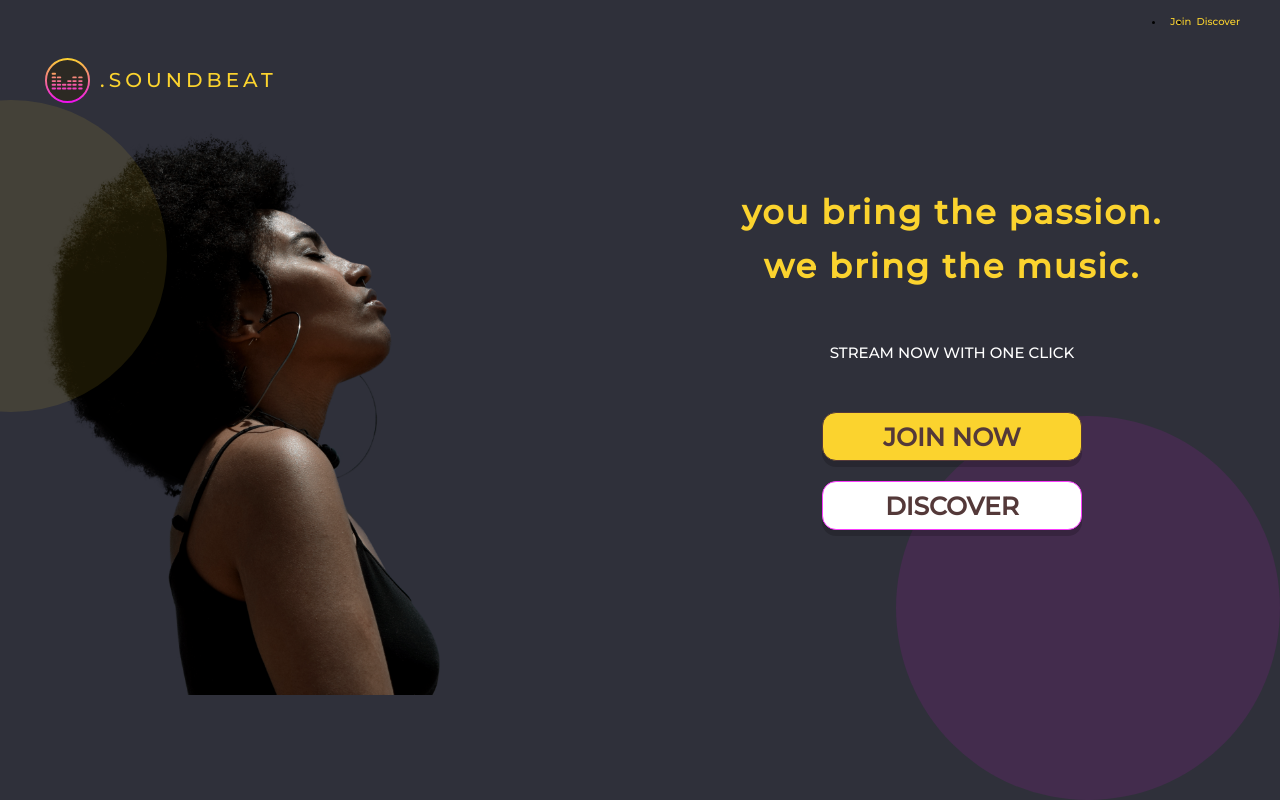
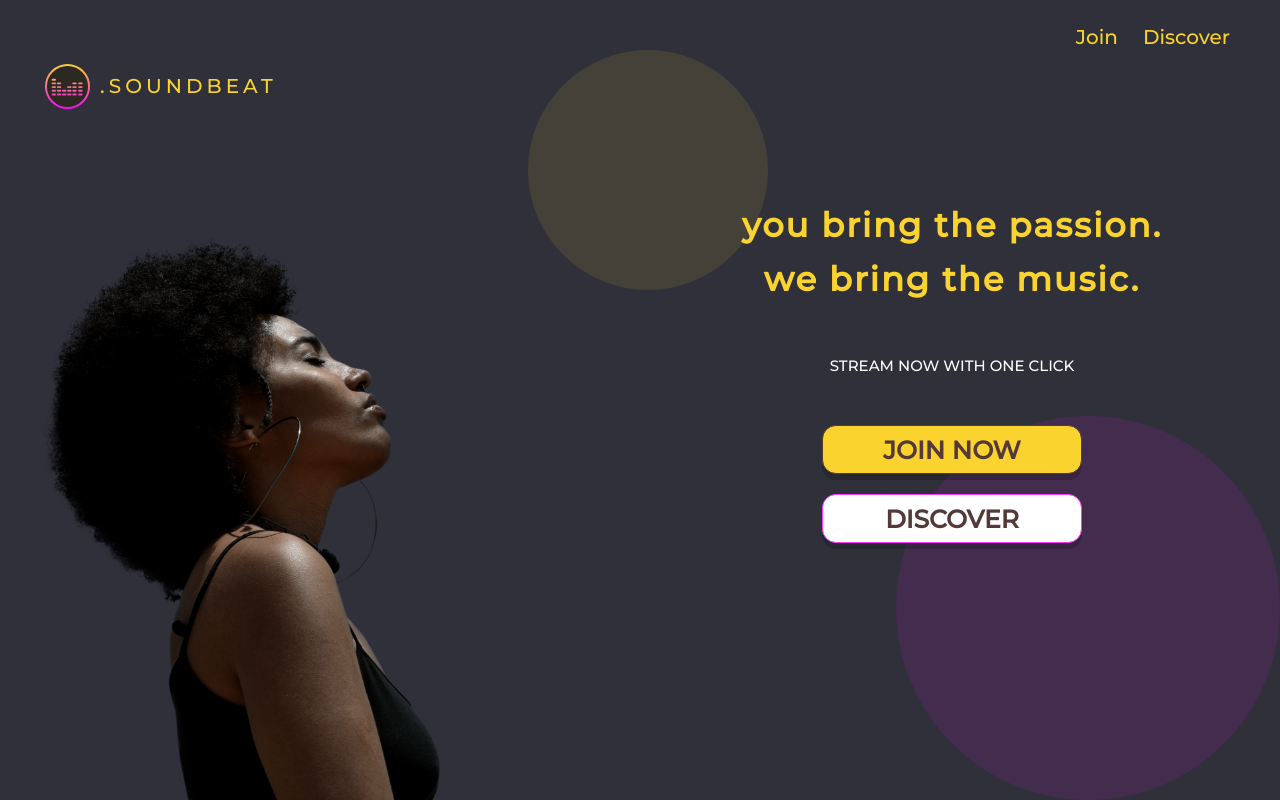
Before and after one commit to arash-aloha/.Soundbeat, a plain HTML site: page index.html in a window 1280 px wide. Drawn offline with Linux system fonts and the light colour scheme.

Commit message:
mobile done-ish

```diff
--- a/css-styla/firstpage.css
+++ b/css-styla/firstpage.css
@@ -84,7 +84,13 @@ h1, h2, h3, h4 {
 
 
 
+.cover-girl {
+display: none;
+}
 
+.header-page1--logo nav {
+display: none;
+}
 
 
 
@@ -173,12 +179,12 @@ h1, h2, h3, h4 {
 
 .circle-1-mobile {
 position: absolute;
-    height: 39vh;
-    width: 39vh;
+height: 43vh;
+width: 43vh;
 background: rgba(251, 211, 46, .1);
 border-radius: 50%;
 z-index: 0;
-    top: 100px;
+top: 70px;
 left: -145px;
 overflow: hidden;
 
@@ -203,6 +209,8 @@ h1, h2, h3, h4 {
 }
 
 
+/* DESKTOP & TABLET */
+
 @media screen and (min-width: 1000px) {
 
 .flex-container {
@@ -213,20 +221,9 @@ h1, h2, h3, h4 {
     width: 100%;
 }
 
-    .midsection-page1 {
-        width: 48%;
-    }
+.header-page1--logo nav {
+    display: flex;
 
-    .cover-girl {
-        position: relative;
-        width: 48%;
-    }
-
-    .cover-girl img {
-        max-width: 50vh;
-        position: absolute;
-        bottom: 0px;
-        left: 0px;
 }
 
 nav ul {
@@ -237,7 +234,49 @@ h1, h2, h3, h4 {
 
 nav ul li {
     justify-content: center;
+    padding: 1rem;
+    list-style-type: none;
+}
+
+nav ul li a {
+    text-decoration: none;
+    font-size: 1em;
+    font-size: 2em;
 
 }
 
+
+
+.midsection-page1 {
+    width: 48%;
 }
+
+.cover-girl {
+    display: flex;
+    width: 48%;
+}
+
+.cover-girl img {
+    max-width: 50vh;
+    position: absolute;
+    bottom: 0px;
+    z-index: 1;
+
+}
+
+/* aesthetic circles */
+
+.circle-1-mobile {
+    display: none;
+}
+
+.circle-3-desktop {
+    display: flex;
+    height: 30vh;
+    width: 30vh;
+    background: rgba(251, 211, 46, .1);
+    border-radius: 50%;
+    position: fixed;
+    top: 50px;
+    right: 40%;
+}
--- a/index.html
+++ b/index.html
@@ -22,6 +22,7 @@
         <h4 class="brand-name">.SOUNDBEAT</h4>
         </a>
 
+
         <nav>
             <ul>
                 <li><a href>Join</a></li>
@@ -34,6 +35,7 @@
     <section class="flex-container">
         <section class="midsection-page1">
             <article class="hero">
+
             <h1>you bring the passion. <br>we bring the music.</h1>
             </article>
             <p class>STREAM NOW WITH ONE CLICK</p>
@@ -55,10 +57,12 @@
 
 
 
+
             <!-- Circles, No content -->
             <article class="circle-1-mobile"></article>
             <article class="circle-2-visible"></article>
-            <article class="circle-3"></article>
+            <article class="circle-3-desktop"></article>
+
 
 
 </section>
```
Lines whose indentation alone changed are shown as unchanged.
